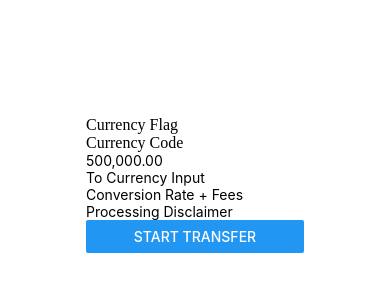
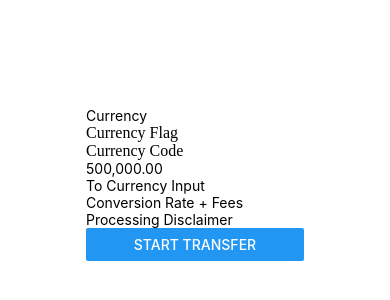
Before and after one commit to WaseemMansour/hubpay-app, a React Native app: screen / in a window 390 px wide. Shown: the part 238-538 px from the top of the page. Built offline with nearby package versions, Linux system fonts and the light colour scheme.

Commit message:
test: Allow Currency Input Custom Label

```diff
--- a/components/CurrencyInput/CurrencyInput.tsx
+++ b/components/CurrencyInput/CurrencyInput.tsx
@@ -1,17 +1,29 @@
-import { TextInput, View } from 'react-native'
+import { Text, TextInput, View } from 'react-native'
 
-export const CurrencyInput = () => {
+type Props = {
+  label?: string
+}
+
+export const CurrencyInput = ({ label = 'Currency' }: Props) => {
 
   return (
     <View>
       <View>
-        <View testID='currency-flag'>
-          Currency Flag
+        <View>
+          <Text testID='currency-input-label'>
+            {label}
+          </Text>
         </View>
-        <View testID='currency-code'>
-          Currency Code
+        <View>
+          <View testID='currency-flag'>
+            Currency Flag
+          </View>
+          <View testID='currency-code'>
+            Currency Code
+          </View>
         </View>
       </View>
+
       <View>
         <TextInput placeholder='250,000' value='500,000.00' />
       </View>
```
Also changed, not shown: 1 other file (tests, documents, lock files or other folders).
